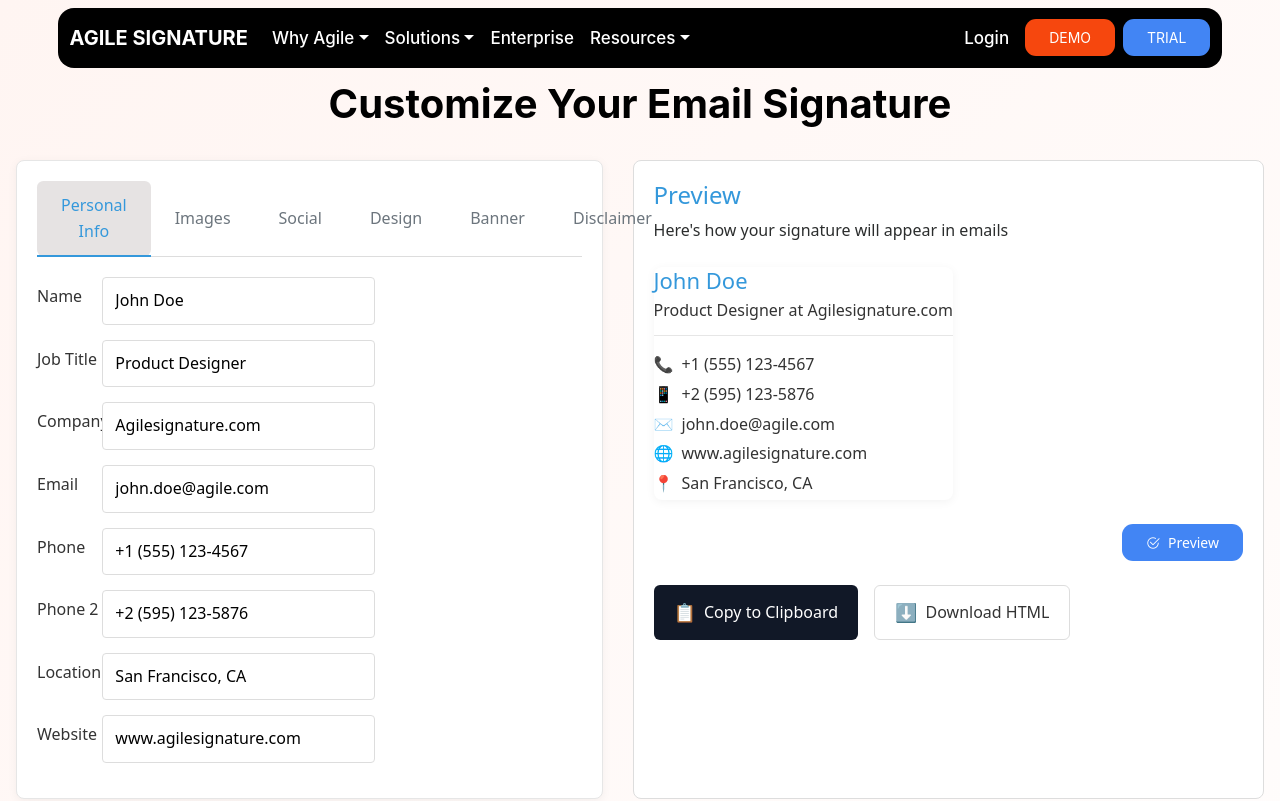
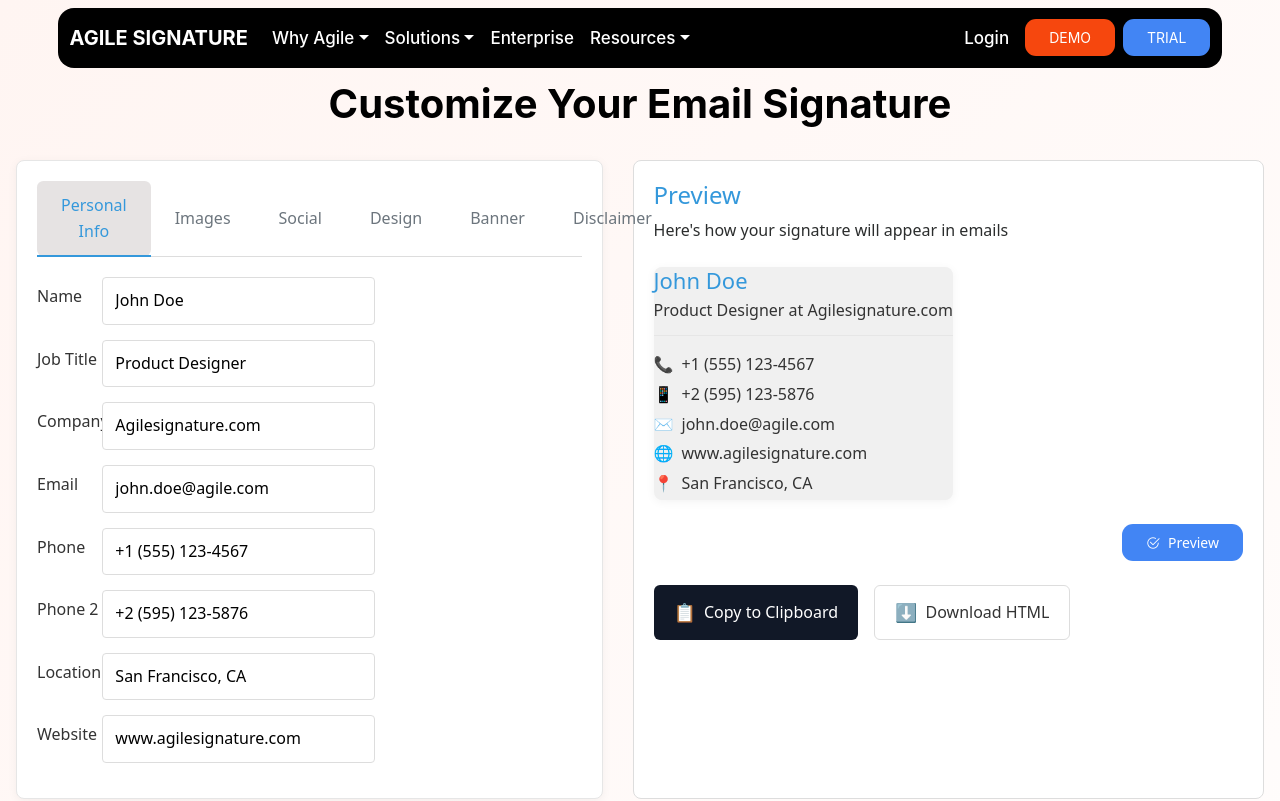
Before and after one commit to Abhishek-Singh2609/signature-template, a React (Vite) app: page /edittemplate in a window 1280 px wide. Shown: the top 801 px of the page. Built offline with nearby package versions, Linux system fonts and the light colour scheme.

Commit message:
fix design

```diff
--- a/src/Components/EditTemplate/EmailSignature.jsx
+++ b/src/Components/EditTemplate/EmailSignature.jsx
@@ -366,7 +366,7 @@ const EmailSignatureCreator = () => {
     {
       id: "dark",
       name: "Dark Professional",
-      color: "#2c3e50",
+      color: "#704242",
       layout: "standard",
     },
     {
@@ -533,7 +533,7 @@ const EmailSignatureCreator = () => {
     const baseStyle = {
       nameColor: design.color,
       accentColor: design.color,
-      backgroundColor: selectedDesign === "dark" ? "#2c3e50" : "white",
+      backgroundColor: selectedDesign === "dark" ? "#2c3e50" : "#f0f0f0",
       textColor: selectedDesign === "dark" ? "white" : "#333",
       borderStyle: selectedDesign === "minimal" ? "none" : "1px solid #e6e6e6",
       boxShadow: selectedDesign === "minimal" ? "none" : "0 2px 10px rgba(0, 0, 0, 0.05)",
```
